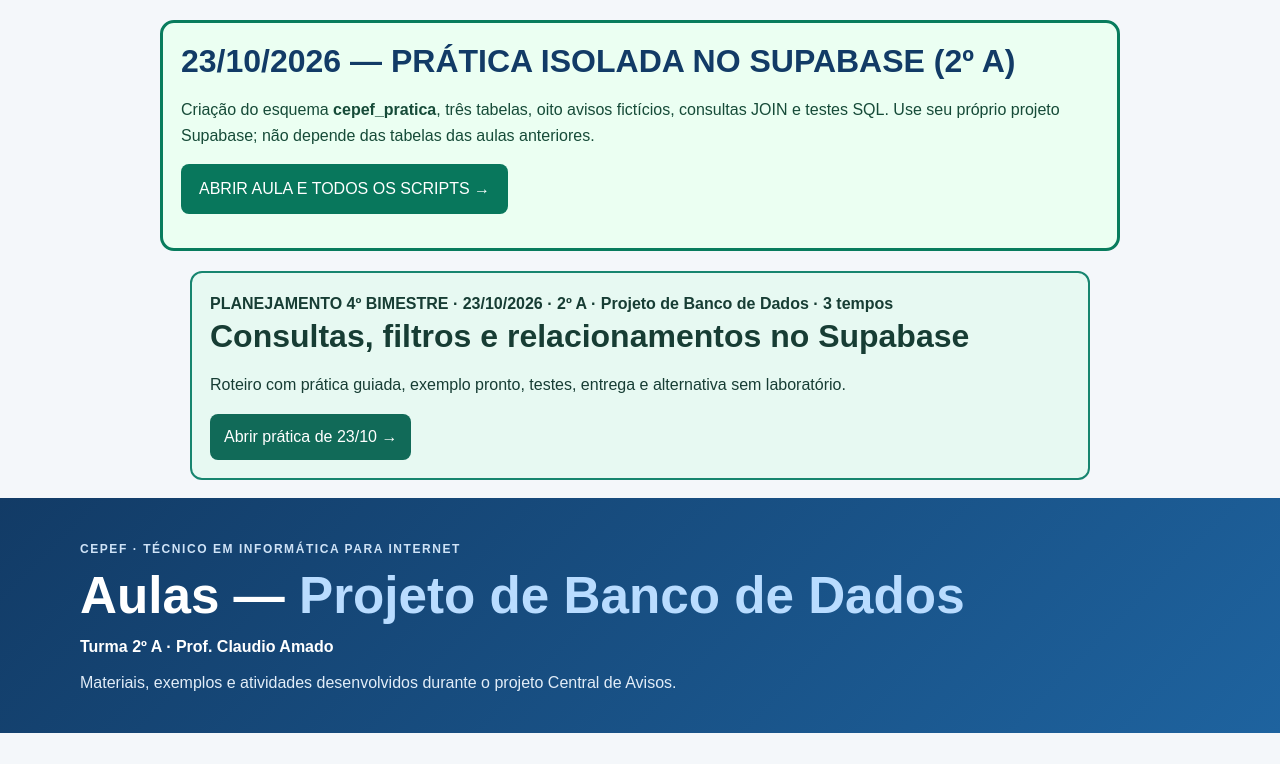
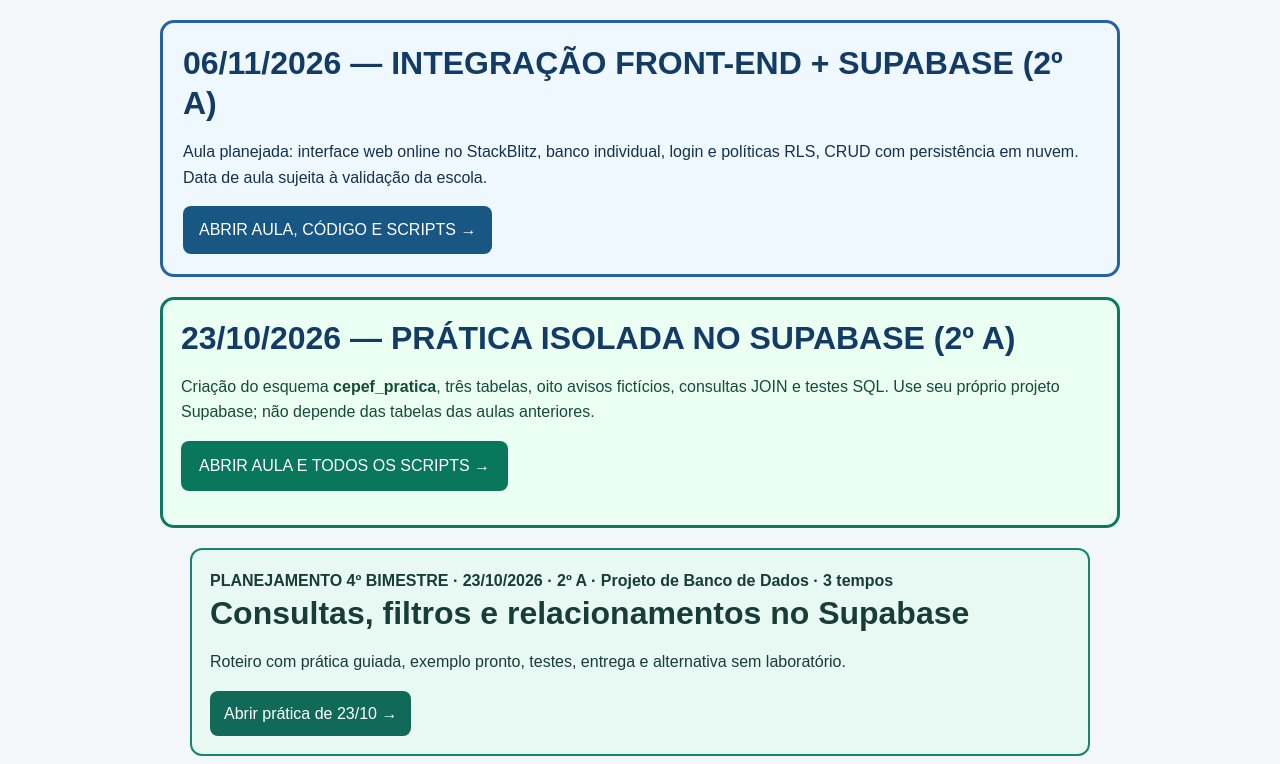
Before and after one commit to ccamado/projeto-de-banco-de-dados, a plain HTML site: page index.html in a window 1280 px wide. Shown: the top 764 px of the page. Drawn offline with Linux system fonts and the light colour scheme.

Commit message:
CEPEF: incluir front-end Supabase no índice

```diff
--- a/index.html
+++ b/index.html
@@ -8,6 +8,7 @@
   <link rel="stylesheet" href="css/style.css">
 </head>
 <body>
+<section style="max-width:960px;margin:20px auto;background:#eff8ff;border:3px solid #2563a0;border-radius:14px;padding:20px;color:#14324c"><h2>06/11/2026 — INTEGRAÇÃO FRONT-END + SUPABASE (2º A)</h2><p>Aula planejada: interface web online no StackBlitz, banco individual, login e políticas RLS, CRUD com persistência em nuvem. Data de aula sujeita à validação da escola.</p><a href="aulas/2026-11-06-integracao-stackblitz-supabase.html" style="display:inline-block;background:#185783;color:#fff;padding:11px 16px;border-radius:8px;text-decoration:none">ABRIR AULA, CÓDIGO E SCRIPTS →</a></section>
 <section style="max-width:960px;margin:20px auto;background:#ebfff2;border:3px solid #087c5d;border-radius:14px;padding:18px;color:#164b38"><h2>23/10/2026 — PRÁTICA ISOLADA NO SUPABASE (2º A)</h2><p>Criação do esquema <strong>cepef_pratica</strong>, três tabelas, oito avisos fictícios, consultas JOIN e testes SQL. Use seu próprio projeto Supabase; não depende das tabelas das aulas anteriores.</p><p><a href="aulas/2026-10-23-banco-isolado.html" style="display:inline-block;background:#08775c;color:#fff;padding:12px 18px;border-radius:8px;text-decoration:none">ABRIR AULA E TODOS OS SCRIPTS →</a></p></section>
 <section style="max-width:900px;margin:18px auto;padding:18px;border:2px solid #17856f;border-radius:12px;background:#e7f9f2;color:#173d34"><strong>PLANEJAMENTO 4º BIMESTRE · 23/10/2026 · 2º A · Projeto de Banco de Dados · 3 tempos</strong><h2 style="color:#173d34">Consultas, filtros e relacionamentos no Supabase</h2><p>Roteiro com prática guiada, exemplo pronto, testes, entrega e alternativa sem laboratório.</p><a style="display:inline-block;background:#116a58;color:#fff;padding:10px 14px;border-radius:8px;text-decoration:none" href="aulas/2026-10-23-consultas-supabase.html">Abrir prática de 23/10 →</a></section>
   <a class="pular-conteudo" href="#conteudo">Pular para as aulas</a>
```
